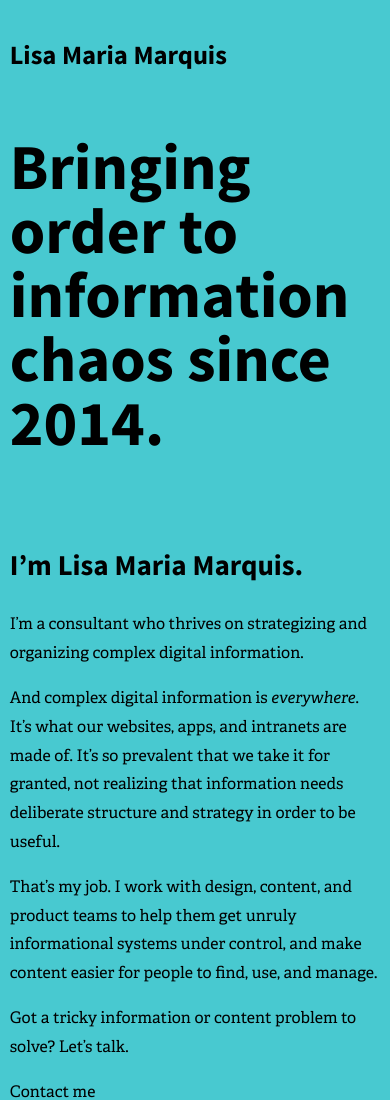
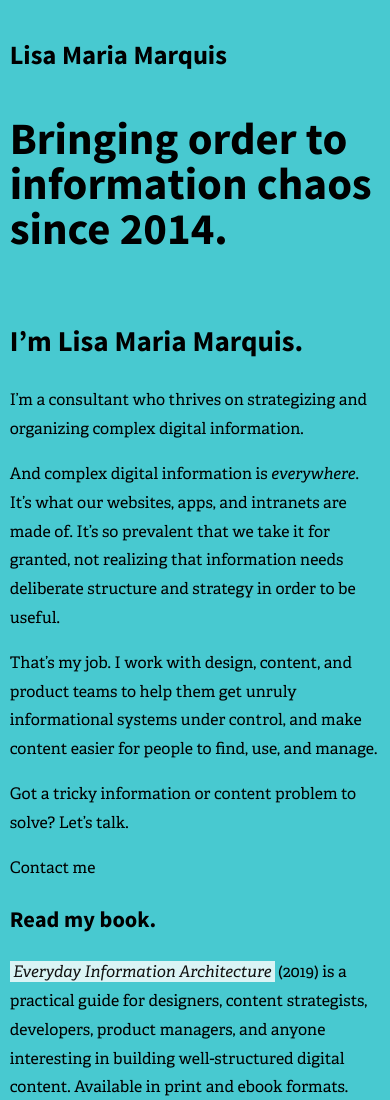
Before and after one commit to Wilto/LMM, an Eleventy site: page _src/index.md in a window 390 px wide. Shown: the top 1100 px of the page. Built offline with nearby package versions, Linux system fonts and the light colour scheme; Eleventy itself is replaced by a stand-in of ours; files that its build step writes are made by us from their sources.

Commit message:
Tinkering with lede size.

```diff
--- a/_src/assets/css/style.scss
+++ b/_src/assets/css/style.scss
@@ -90,7 +90,8 @@ h1, h2, h3, h4, h5, .lede {
     font-family: "Source Sans", sans-serif;
 }
 .lede {
-    font-size: 4em;
+    font-size: 3.5em;
+    font-size: clamp( 2.8em, 8vw, 4em );
     line-height: 1;
     max-width: 20ch;
 }
```
